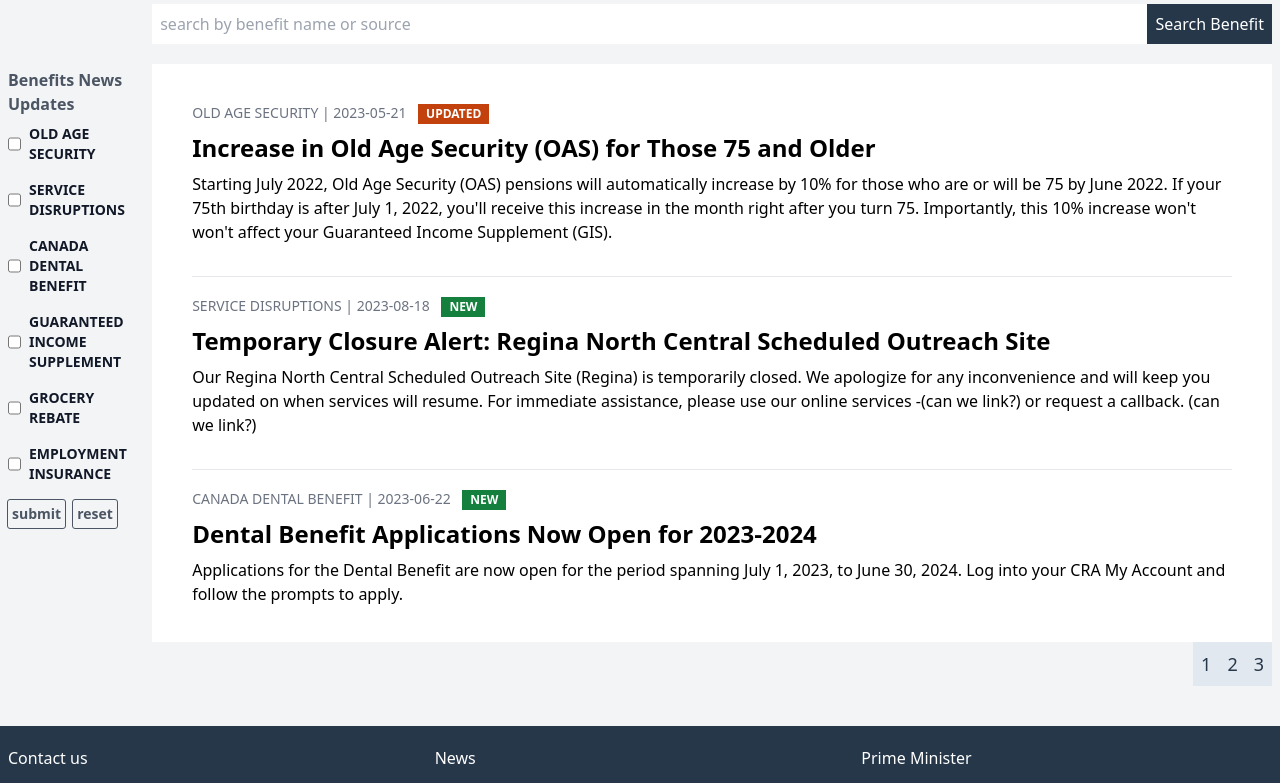
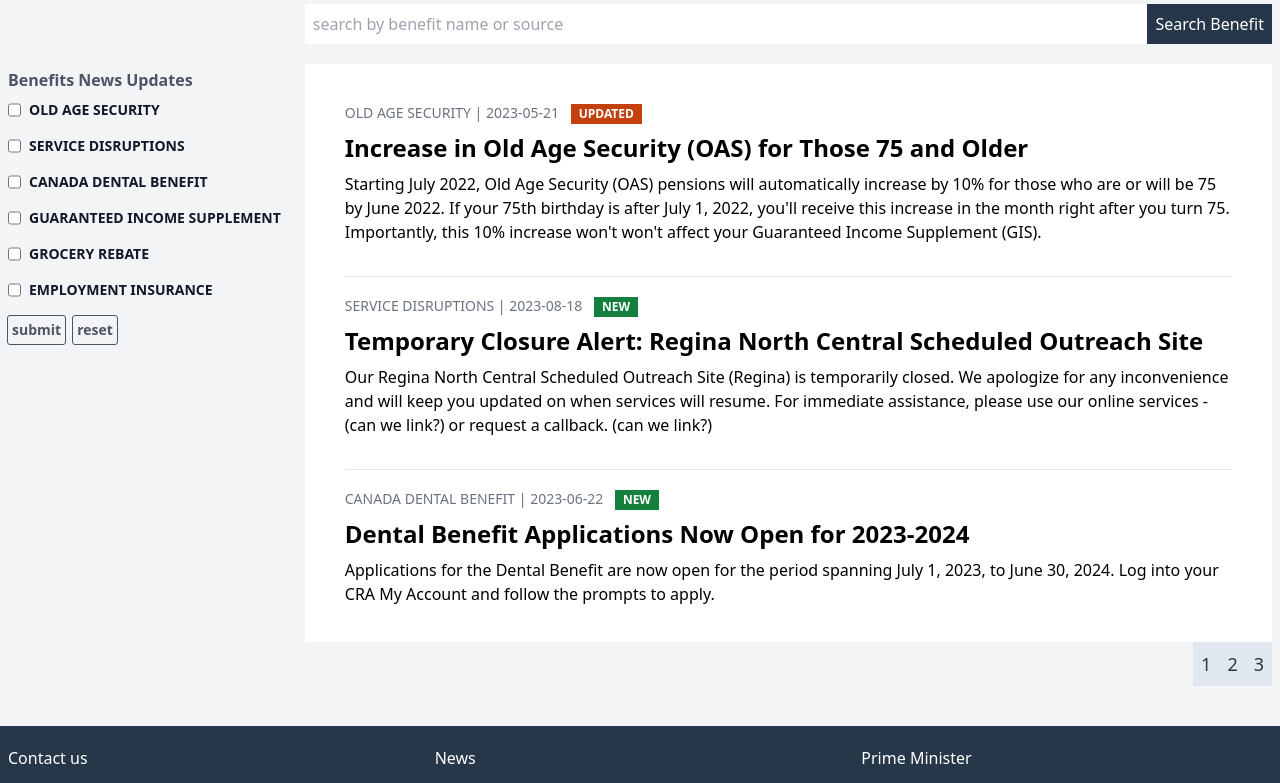
Before and after one commit to DTS-STN/benefits-newsfeed-poc, an Astro site in the folder astro-frontend/: page /en in a window 1280 px wide. Shown: the part 216-999 px from the top of the page. Built offline with nearby package versions, Linux system fonts and the light colour scheme; Astro itself is replaced by a stand-in of ours.

Commit message:
expand filter

```diff
--- a/astro-frontend/src/pages/[lang]/index.astro
+++ b/astro-frontend/src/pages/[lang]/index.astro
@@ -53,7 +53,7 @@
     <div class="max-w-7xl mx-auto">
       <div class="flex">
         <!-- Desktop Filter -->
-        <div class="hidden sm:block pt-32 pr-6">
+        <div class="hidden sm:block pt-32 pr-6 min-w-max">
           <h2 class="font-semibold text-gray-600 mb-2">
             {t("heading")}
           </h2>
```
